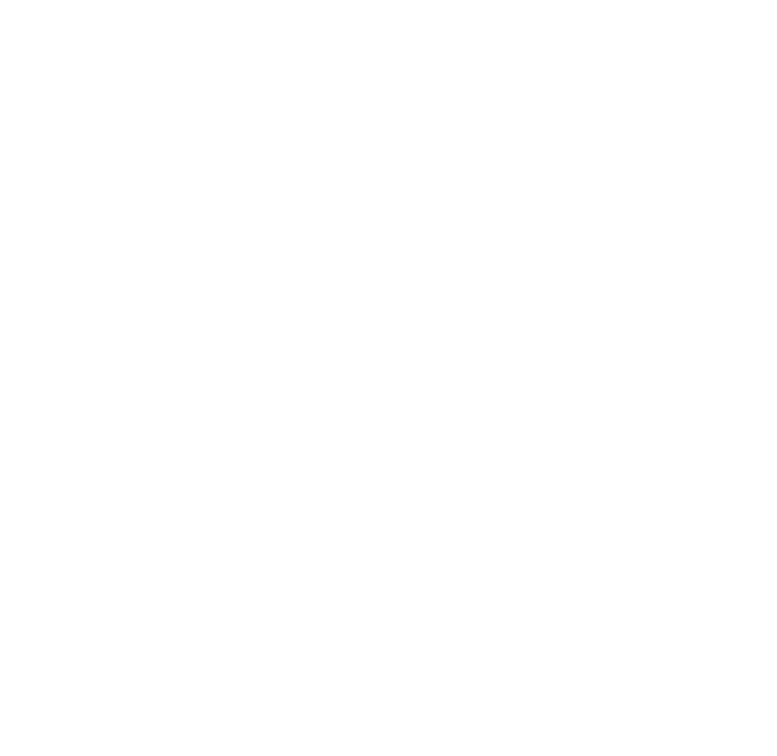
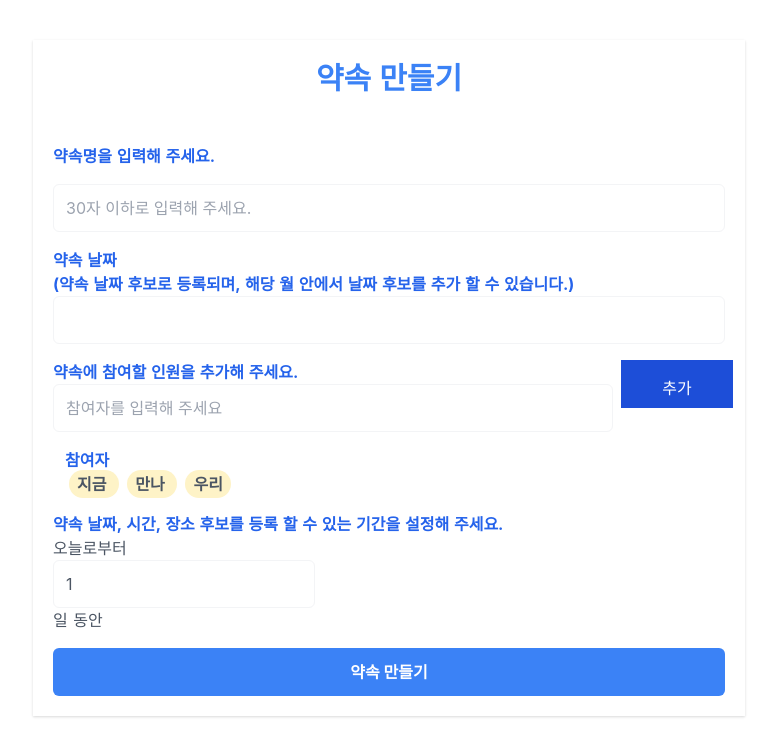
Before and after one commit to leezu2020/manna-frontend, a Nuxt app: page /register in a window 1280 px wide. Before the commit this address had no page. Shown: the top 756 px of the page, without its empty margins (251-1028 px from the left). Built offline with nearby package versions, Linux system fonts and the light colour scheme; what v-calendar would draw is missing.

Commit message:
calendar.vue와 register.vue 수정

```diff
--- a/components/Calendar/CalendarMain.vue
+++ /dev/null
@@ -1,86 +0,0 @@
-<template>
-  <div class="grid grid-cols-6 p-10 m-10">
-    <div></div>
-    <div class="col-span-2 p-5 border-4 border-red-400">
-      <no-ssr>
-        <v-date-picker
-          is-expanded
-          v-model="pickdate"
-          :attributes="attrs"
-          :model-config="modelConfig"
-          is-required
-        />
-      </no-ssr>
-    </div>
-    <div class="col-span-3 p-5 text-center">
-      <div class="grid grid-cols-5">
-        <div class="col-span-4 font-bold text-xl p-3">{{ pickdate }} 일정</div>
-        <div class="addSchedule font-bold mx-5 my-2 pt-1 rounded-full bg-blue-400 text-white" @click="newSchedule">추가</div>
-      </div>
-      <div class="container border-4 border-red-400">
-        <table class="border-3 border-green-300">
-          <colgroup>
-            <col style="width: 200px" />
-            <col style="width: 400px" />
-            <col style="width: 800px" />
-          </colgroup>
-          <thead class="font-bold text-2xl">
-            <tr class="pb-4">
-              <th class="rounded-full m-1 bg-green-200">일정명</th>
-              <th class="rounded-full m-3 bg-green-200">장소</th>
-              <th class="rounded-full m-3 bg-green-200">참여자</th>
-            </tr>
-          </thead>
-          <tbody>
-            <tr v-for="s in schedules" :key="s.name" class="font-bold">
-              <td>{{ s.name }}</td>
-              <td>{{ s.location }}</td>
-              <td>{{ s.participants }}</td>
-            </tr>
-          </tbody>
-        </table>
-      </div>
-    </div>
-  </div>
-</template>
-
-<script>
-export default {
-  data() {
-    return {
-      attrs: [
-        {
-          key: 'today',
-          bar: 'red',
-          dates: new Date(2021, 4, 15),
-        },
-      ],
-      start: '',
-      type: 'month',
-      pickdate: '',
-      modelConfig: {
-        type: 'string',
-        mask: 'YYYY-MM-DD',
-      },
-      schedules: [
-        {
-          name: '일정1',
-          location: '장소1',
-          participants: ['지금', '만나', '우리'],
-        },
-      ],
-    }
-  },
-  methods: {
-    newSchedule() {
-      console.log('추가 버튼 클릭됨')
-      this.$emit('changeShow', true)
-    },
-  },
-}
-</script>
-<style>
-.addSchedule {
-  cursor: pointer;
-}
-</style>
--- /dev/null
+++ b/components/Calendar/Schedule.vue
@@ -0,0 +1,55 @@
+<template>
+  <div>
+    <div class="col-span-4 font-bold text-xl p-3">{{ date }}의 일정</div>
+    <table class="border-3 border-green-300">
+      <colgroup>
+        <col style="width: 200px" />
+        <col style="width: 400px" />
+        <col style="width: 800px" />
+      </colgroup>
+      <thead class="font-bold text-2xl">
+        <tr class="pb-4">
+          <th >일정명</th>
+          <th >장소</th>
+          <th >참여자</th>
+        </tr>
+      </thead>
+      <tbody>
+        <tr v-for="a in appointments" :key="a.idx">
+          <td>{{ a.name }}</td>
+          <td>{{ a.location }}</td>
+          <td>{{ a.participants }}</td>
+        </tr>
+      </tbody>
+    </table>
+  </div>
+</template>
+
+<script>
+export default {
+  props: ['date'],
+  data() {
+    return {
+      appointments: [
+        {
+          name: '로제떡볶이 ㄱㄱ',
+          location: '서초떡볶이',
+          participants: '취준쓰, 건빵, 댄, 스팸',
+        },
+        {
+          name: '삼겹살 ㄱㄱ',
+          location: '서초삼겹살',
+          participants: '취준쓰, 건빵, 댄, 스팸',
+        },
+        {
+          name: '파스타 ㄱㄱ',
+          location: '서초파스타',
+          participants: '취준쓰, 건빵, 댄, 스팸',
+        },
+      ],
+    }
+  },
+}
+</script>
+
+<style></style>
--- a/pages/calendar.vue
+++ b/pages/calendar.vue
@@ -1,36 +1,64 @@
 <template>
   <div>
-    <div class="text-3xl text-center font-bold mt-10">일정</div>
+    <div class="text-3xl text-center font-bold mt-10">약속 캘린더</div>
     <div class="space-x-5">
-      <calendar-main @changeShow="fromCalendarMain" />
+      <div class="grid grid-cols-6 p-10 m-10">
+        <div></div>
+        <!-- 캘린더 -->
+        <div class="col-span-2 p-5 border-4 border-red-400">
+          <no-ssr>
+            <v-date-picker
+              is-expanded
+              v-model="pickdate"
+              :attributes="attrs"
+              :model-config="modelConfig"
+              is-required
+            />
+          </no-ssr>
+        </div>
+        <!-- 날짜별 일정-->
+        <div class="col-span-3 p-5 text-center">
+          <schedule :date="pickdate" />
+        </div>
+      </div>
     </div>
-    <div v-show="isShow">
-      <new-schedule @closeShow="fromNewSchedule" />
+    <div class="text-center">
+      <nuxt-link
+        to="/register"
+        class="text-2xl bg-blue-700 text-white font-bold"
+        :date="pickdate"
+      >
+        이 날 약속 추가하기
+      </nuxt-link>
     </div>
   </div>
 </template>
 
 <script>
-import NewSchedule from '~/components/Calendar/NewSchedule.vue'
-import CalendarMain from '../components/Calendar/CalendarMain'
+import Schedule from '~/components/Calendar/Schedule.vue'
 
 export default {
   components: {
-    CalendarMain,
-    NewSchedule,
+    Schedule,
   },
   data() {
     return {
       isShow: false,
+      attrs: [
+        {
+          key: 'today',
+          bar: 'red',
+          dates: new Date(2021, 6, 15),
+        },
+      ],
+      start: '',
+      type: 'month',
+      pickdate: new Date(2021, 6, 5), // yyyy-mm-dd 형식으로 바꾸는법은?
+      modelConfig: {
+        type: 'string',
+        mask: 'YYYY-MM-DD',
+      },
     }
-  },
-  methods: {
-    fromCalendarMain(show) {
-      this.isShow = show
-    },
-    fromNewSchedule(show) {
-      this.isShow = show
-    },
   },
 }
 </script>
--- a/components/Calendar/NewSchedule.vue
+++ b/pages/register.vue
@@ -1,26 +1,36 @@
 <template>
   <div class="bg-white">
     <div
-      class="block container max-w-2xl box-content p-5 m-10 h-auto mx-auto text-center shadow"
+      class="block container max-w-2xl box-content p-5 m-10 h-auto mx-auto shadow"
     >
-      <h1 class="block mb-12 text-3xl font-bold text-blue-500 antialiased">
-        만나기 위한 일정 등록
+      <h1
+        class="block text-center mb-12 text-3xl font-bold text-blue-500 antialiased"
+      >
+        약속 만들기
       </h1>
       <div class="space-y-4 font-normal font-normal text-gray-600">
+        <p class="text-blue-600 font-bold">약속명을 입력해 주세요.</p>
         <input
           type="text"
-          placeholder="일정명을 입력해 주세요."
+          placeholder="30자 이하로 입력해 주세요."
           class="block w-full h-12 pl-3 border border-gray-100 rounded-md hover:border-transparent hover:shadow-xl focus:border-blue-100"
         />
         <div class="relative">
+          <p class="text-blue-600 font-bold">약속 날짜</p>
+          <p class="text-blue-600 font-bold">
+            (약속 날짜 후보로 등록되며, 해당 월 안에서 날짜 후보를 추가 할 수
+            있습니다.)
+          </p>
           <input
-            type="password"
-            placeholder="장소를 입력해 주세요"
+            type="text"
             class="block w-full h-12 pl-3 border border-gray-100 rounded-md hover:border-transparent hover:shadow-xl focus:border-blue-400"
           />
         </div>
         <div class="grid grid-cols-6">
           <div class="col-span-5">
+            <p class="text-blue-600 font-bold">
+              약속에 참여할 인원을 추가해 주세요.
+            </p>
             <input
               type="text"
               v-model="participantTxt"
@@ -28,16 +38,17 @@
               class="block w-full h-12 pl-3 border border-gray-100 rounded-md hover:border-transparent hover:shadow-xl focus:border-blue-400"
             />
           </div>
-          <div
-            @click="addParticipants"
-            class="ml-2 w-full h-12 pt-2 mr-8 border-4 border-red-300 rounded-md hover:border-transparent hover:shadow-xl focus:border-blue-400"
+          <button
+            @click.prevent="addParticipants"
+            class="ml-2 w-full h-12 pt-2 mr-8 bg-blue-700 text-white hover:shadow-xl focus:bg-blue-400"
           >
-            입력
-          </div>
+            추가
+          </button>
         </div>
         <div
           class="block w-full h-12 pl-3 border border-gray-100 rounded-md hover:border-transparent hover:shadow-xl focus:border-blue-400"
         >
+          <p class="text-blue-600 font-bold">참여자</p>
           <span
             v-for="person in participants"
             :key="person"
@@ -46,11 +57,23 @@
             {{ person }}
           </span>
         </div>
+        <div class="relative">
+          <p class="text-blue-600 font-bold">
+            약속 날짜, 시간, 장소 후보를 등록 할 수 있는 기간을 설정해 주세요.
+          </p>
+          오늘로부터
+          <input
+            type="text"
+            placeholder="1"
+            v-model="due"
+            class="block h-12 pl-3 border border-gray-100 rounded-md hover:border-transparent hover:shadow-xl focus:border-blue-400"
+          />일 동안
+        </div>
         <button
           @click="regSchedule"
           class="block w-full text-center h-12 rounded-md bg-blue-500 text-white font-bold tracking-widset hover:bg-blue-600 hover:shadow"
         >
-          일정 등록
+          약속 만들기
         </button>
       </div>
     </div>
@@ -59,10 +82,12 @@
 
 <script>
 export default {
+  props: ['date'],
   data() {
     return {
       participantTxt: '',
       participants: ['지금', '만나', '우리'],
+      due: 1,
     }
   },
   methods: {
@@ -71,9 +96,19 @@
       this.participantTxt = ''
     },
     regSchedule() {
-      this.$emit('closeShow', false)
+      // api 통한 약속 만들기
+      console.log(this.$nuxt.context)
+      // calendar.vue페이지로 강제이동
+      this.$router.push("/calendar")
     },
   },
+  watch: {
+      // 숫자만 입력
+      // 다른 방법 생각해보기
+      due: function() {
+          return this.due = this.due.replace(/[^0-9]/g, '');
+      }
+  }
 }
 </script>
 
```
Also changed, not shown: pages/join.vue (+73 -5 lines).
